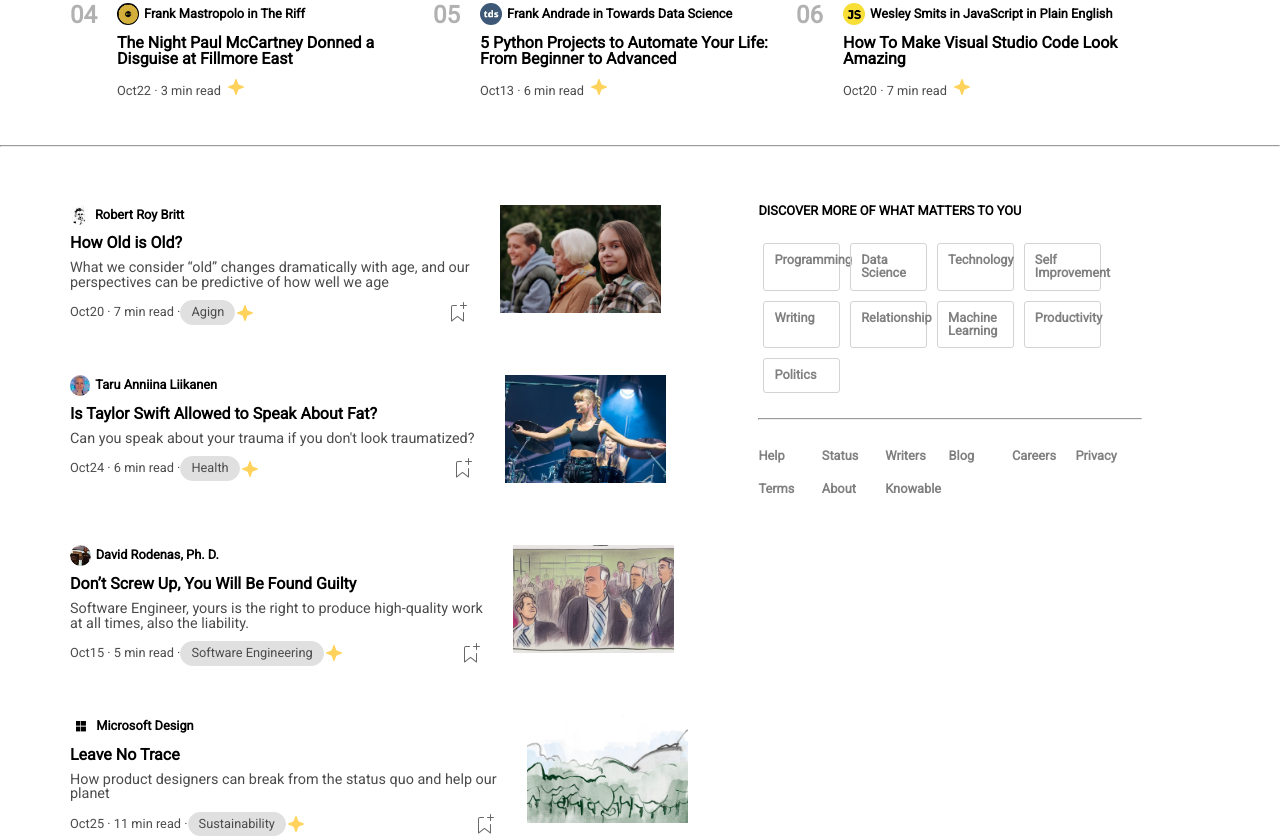
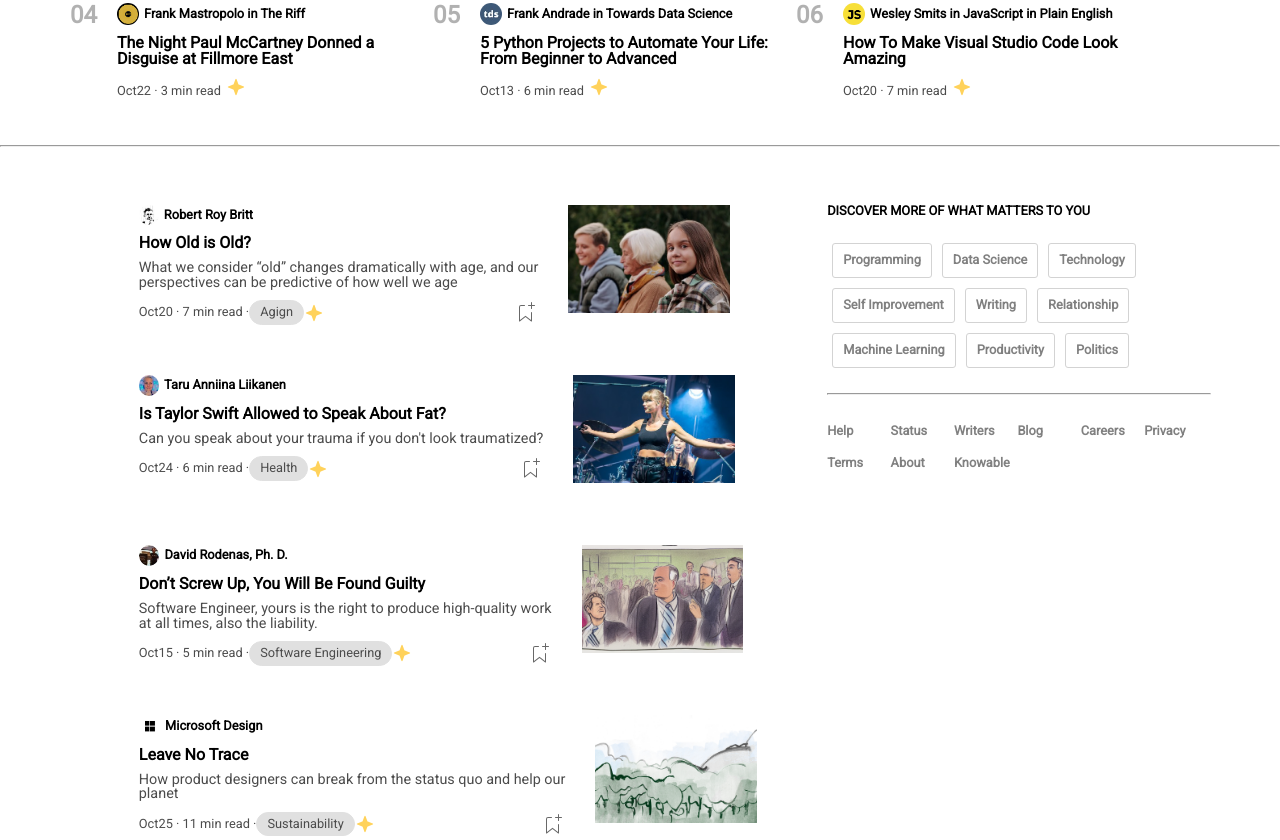
Before and after one commit to DennisLoiak11/U2-S1-G5-Esercizio, a plain HTML site: page index.html in a window 1280 px wide. Shown: the part 702-1542 px from the top of the page. Drawn offline with nearby package versions, Linux system fonts and the light colour scheme.

Commit message:
adj-test

```diff
--- a/assets/css/style.css
+++ b/assets/css/style.css
@@ -212,6 +212,7 @@ header{
 
 .end-page{
     display: flex;
+    justify-content: center;
 }
 
 .info-page{
@@ -230,7 +231,6 @@ header{
     border: 1px solid lightgray;
     border-radius: 3px;
     padding: 10px;
-    width: 20%;
     color: grey;
     margin: 5px;
     justify-content: center;
```
